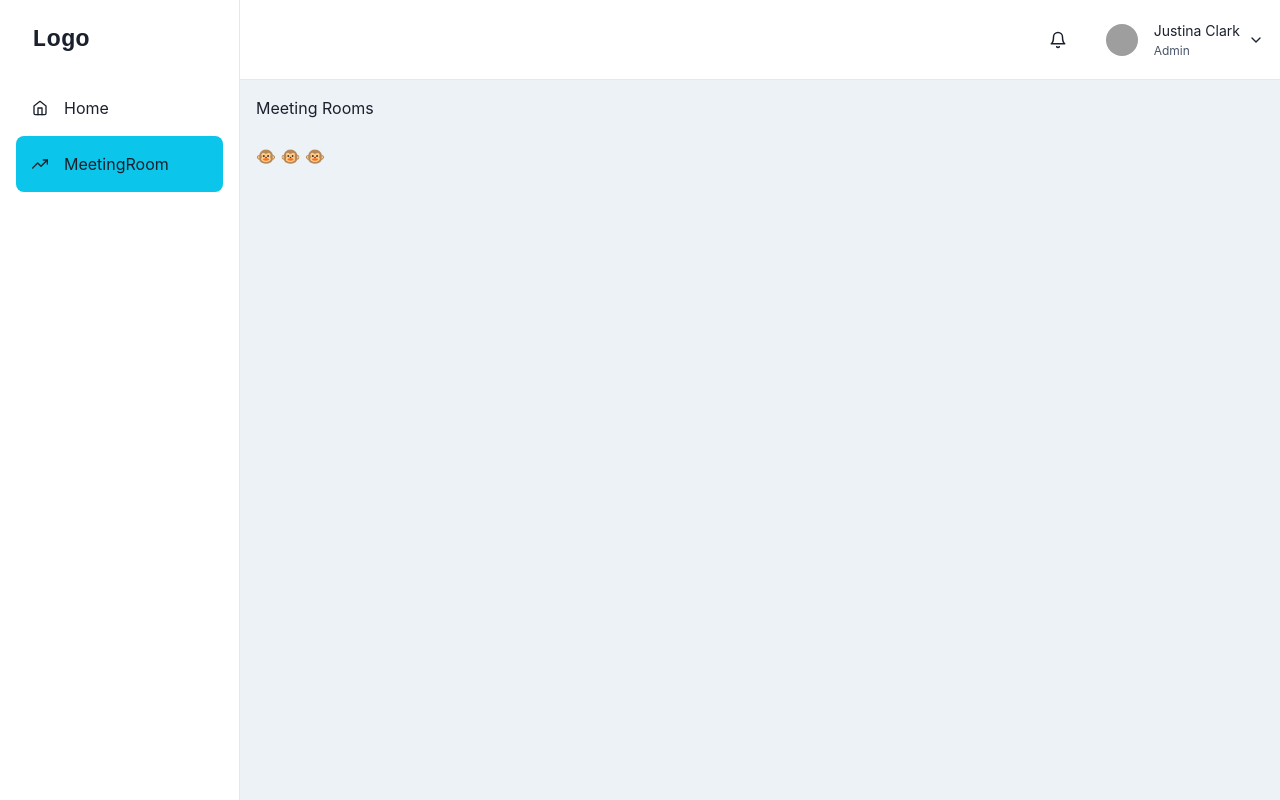
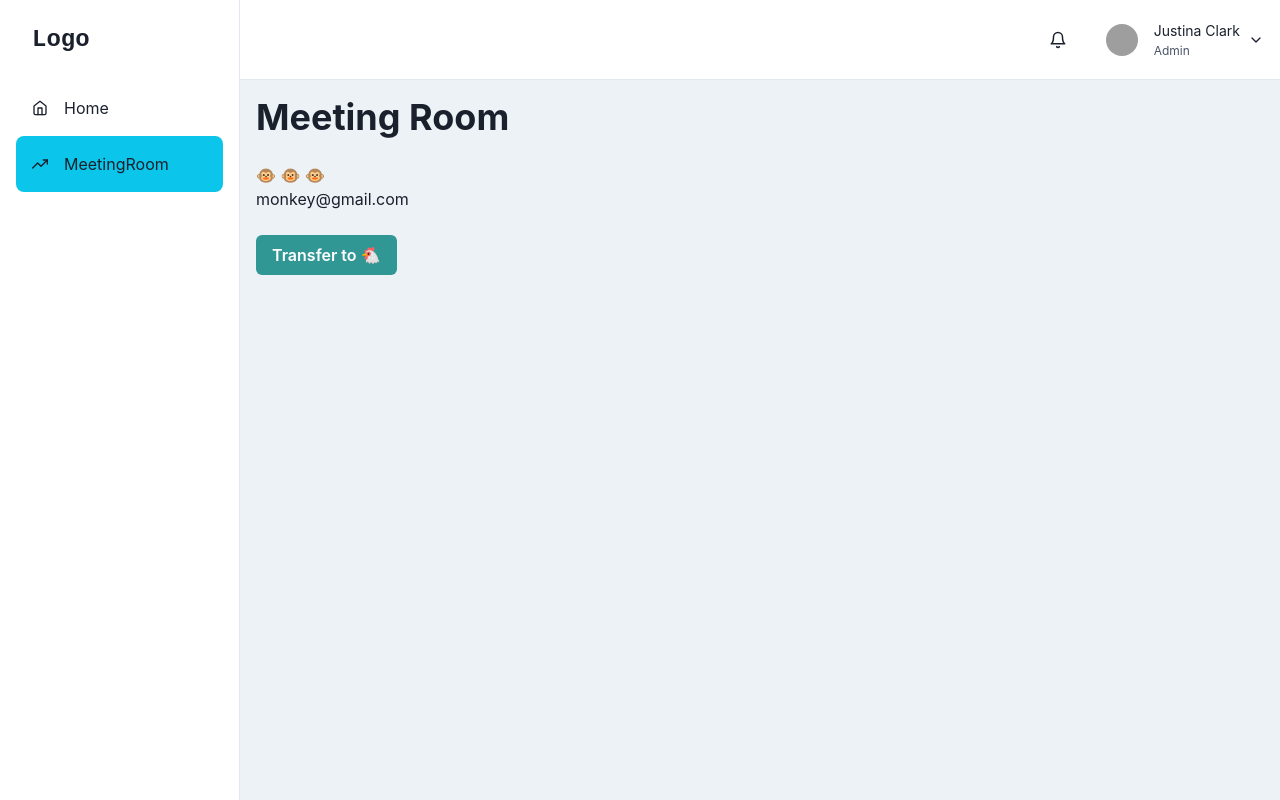
Before and after one commit to panutat-p/meeting-room-booking-react, a React (Vite) app: page /room in a window 1280 px wide. Built offline with nearby package versions, Linux system fonts and the light colour scheme; grey boxes are pictures that could not be loaded.

Commit message:
feat: redux, dispatch to chicken

```diff
--- a/src/pages/dashboard/home-page.tsx
+++ b/src/pages/dashboard/home-page.tsx
@@ -1,15 +1,18 @@
 import React from 'react';
+import { Heading } from '@chakra-ui/react';
+
 import { useAppSelector } from '../../redux/hooks';
 import { selectAuthState } from '../../redux/auth-slice';
 
 function HomePage() {
-  const authState = useAppSelector(selectAuthState);
+  const { profile, email } = useAppSelector(selectAuthState);
 
   return (
     <>
-      <h1>Home</h1>
+      <Heading>Home</Heading>
       <br />
-      <p>{authState.profile}</p>
+      <p>{profile}</p>
+      <p>{email}</p>
     </>
   );
 }
--- a/src/pages/dashboard/meeting-rooms.tsx
+++ b/src/pages/dashboard/meeting-rooms.tsx
@@ -1,15 +1,28 @@
 import React from 'react';
-import { useAppSelector } from '../../redux/hooks';
-import { selectAuthState } from '../../redux/auth-slice';
+import { Heading } from '@chakra-ui/react';
+import { Button } from '@chakra-ui/react';
+
+import { useAppDispatch, useAppSelector } from '../../redux/hooks';
+import { selectAuthState, updateProfileAction } from '../../redux/auth-slice';
 
 function MeetingRooms() {
-  const authState = useAppSelector(selectAuthState);
+  const { profile, email } = useAppSelector(selectAuthState);
+  const dispatch = useAppDispatch();
+
+  function reserveRoom(): void {
+    dispatch(updateProfileAction());
+  }
 
   return (
     <>
-      <h1>Meeting Rooms</h1>
+      <Heading>Meeting Room</Heading>
       <br />
-      <p>{authState.profile}</p>
+      <p>{profile}</p>
+      <p>{email}</p>
+      <br />
+      <Button colorScheme="teal" size="md" onClick={reserveRoom}>
+        Transfer to 🐔
+      </Button>
     </>
   );
 }
--- a/src/redux/auth-slice.ts
+++ b/src/redux/auth-slice.ts
@@ -3,20 +3,27 @@ import { RootState } from './store';
 
 export interface AuthState {
   profile: string;
+  email: string;
 }
 
 const initialState: AuthState = {
   profile: '🐵 🐵 🐵',
+  email: 'monkey@gmail.com',
 };
 
 export const authSlice = createSlice({
   name: 'auth',
   initialState: initialState,
-  reducers: {},
+  reducers: {
+    updateProfileAction: (state) => {
+      state.profile = '🐔 🐔 🐔';
+      state.email = 'chicken@gmail.com';
+    },
+  },
 });
 
 export const selectAuthState = (state: RootState): any => state.auth;
 
-export const {} = authSlice.actions;
+export const { updateProfileAction } = authSlice.actions;
 
 export default authSlice.reducer;
```
